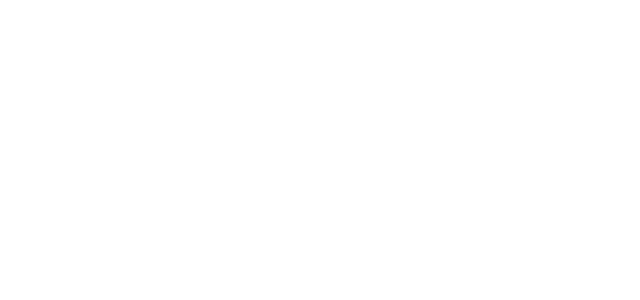
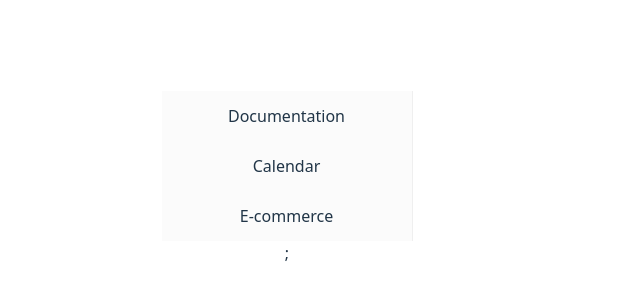
Before and after one commit to AminSBU/dashboard, a React (Vite) app in the folder dashboard/: page / in a window 1280 px wide. Shown: the part 222-522 px from the top of the page, without its empty margins (353-993 px from the left). Built offline with nearby package versions, Linux system fonts and the light colour scheme.

Commit message:
install router, create menu in project

```diff
--- a/dashboard/src/App.jsx
+++ b/dashboard/src/App.jsx
@@ -1,14 +1,32 @@
 import { useState } from 'react'
-import { Link, Routes, Route } from 'react-router-dom';
 import './App.css'
 import Home from './Home.jsx'
+import { Sidebar, Menu, MenuItem } from 'react-pro-sidebar';
+import { Link } from 'react-router-dom';
 
 function App() {
   const [count, setCount] = useState(0)
 
   return (
     <>
-
+      <Sidebar>
+        <Menu
+          menuItemStyles={{
+            button: {
+              // the active class will be added automatically by react router
+              // so we can use it to style the active menu item
+              [`&.active`]: {
+                backgroundColor: '#13395e',
+                color: '#b6c8d9',
+              },
+            },
+          }}
+        >
+          <MenuItem component={<Link to="/documentation" />}> Documentation</MenuItem>
+          <MenuItem component={<Link to="/calendar" />}> Calendar</MenuItem>
+          <MenuItem component={<Link to="/e-commerce" />}> E-commerce</MenuItem>
+        </Menu>
+      </Sidebar>;
     </>
   )
 }
```
